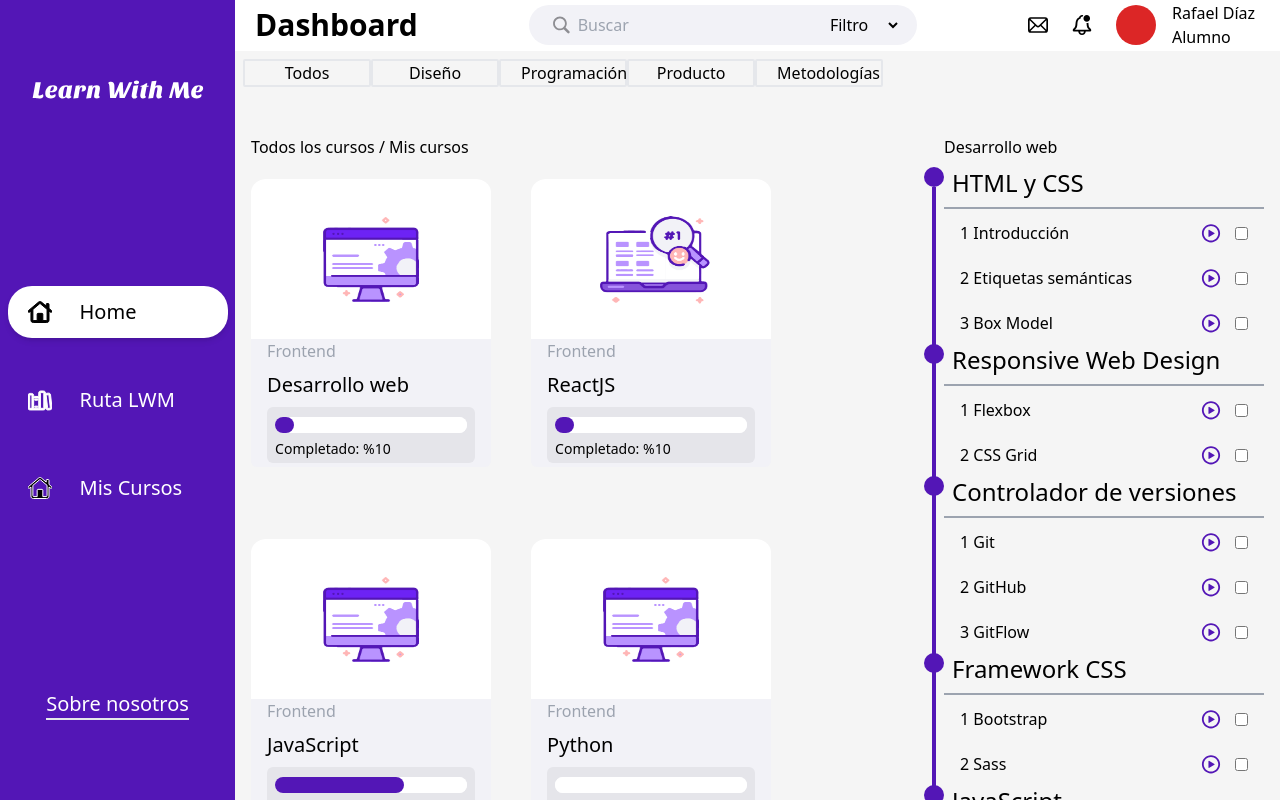
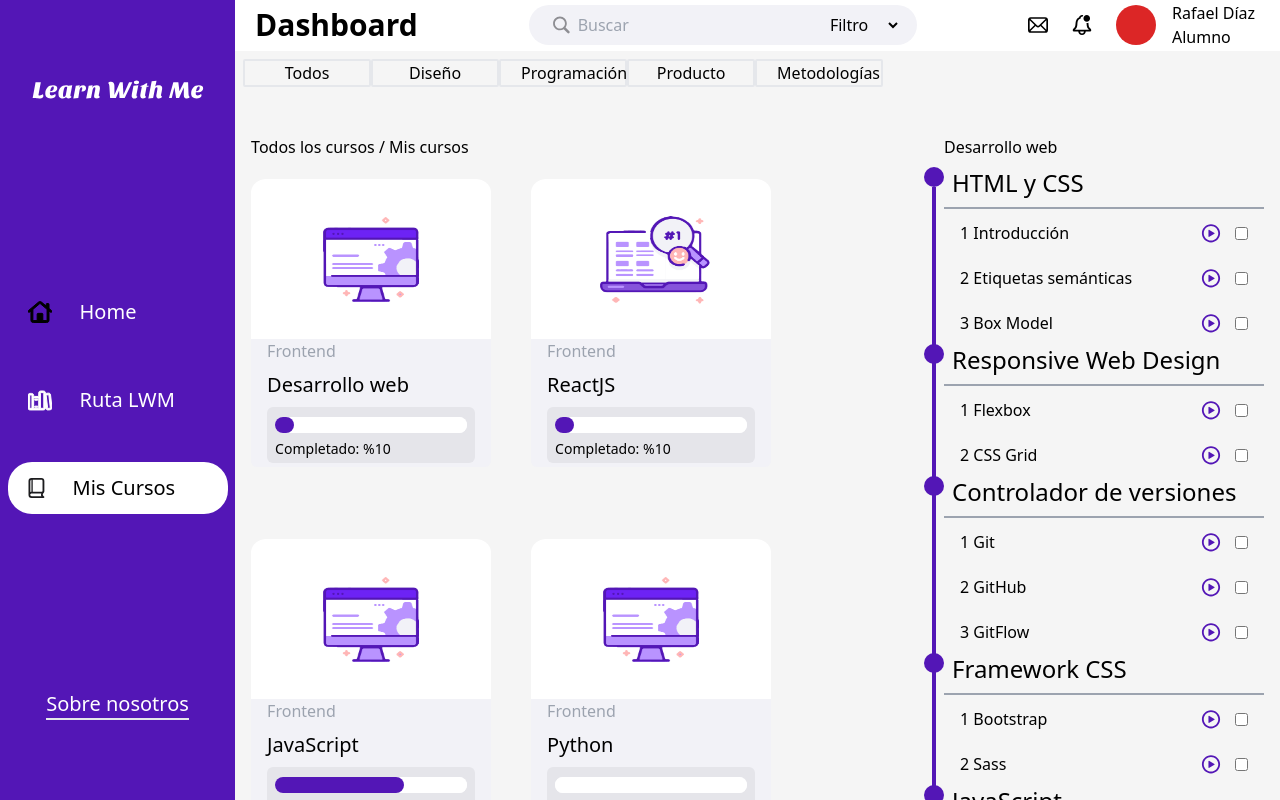
Before and after one commit to No-Country/c13-19-m-java-react-front, a Next.js app: page /pages/dashboard/sections/courses in a window 1280 px wide. Built offline with nearby package versions, Linux system fonts and the light colour scheme; a web font is replaced by a local one.

Commit message:
add route pages

```diff
--- a/src/app/components/CarrouselCard.tsx
+++ b/src/app/components/CarrouselCard.tsx
@@ -1,8 +1,7 @@
 import Image from "next/image";
 import "tailwindcss/tailwind.css";
 import "daisyui/dist/full.css";
-
-<<<<<<< Updated upstream
+import Link from "next/link";
 interface CarrouselCard {
   source: string;
   tittle: string;
@@ -16,9 +15,6 @@ const CarrouselCard: React.FC<CarrouselCard> = ({
   children,
   itemNum
 }) => {
-=======
-export default function CarrouselCard({ source, tittle, children, itemNum }: any) {
->>>>>>> Stashed changes
   const numItem = `item${itemNum}`;
 
   const styles = (num: number) => {
@@ -59,7 +55,7 @@ export default function CarrouselCard({ source, tittle, children, itemNum }: any
           <a href="#item3" className={styles(3)}></a>
         </div>
         <div className="flex justify-between mt-10 max-2xl:mt-4 max-sm:justify-around">
-          <button className=" text-white py-1 px-7 rounded-lg">Saltar</button>
+          <Link href='/pages/introtest' className=" text-white py-1 px-7 rounded-lg">Saltar</Link>
           <a
             href={goTo}
             className="bg-[#272727] text-white py-1 px-7 rounded-lg max-sm:bg-transparent max-sm:border-2 max-sm:py-3 max-sm:rounded-2xl"
--- a/src/app/components/SidebarOption.tsx
+++ b/src/app/components/SidebarOption.tsx
@@ -1,16 +1,25 @@
-import React from "react"
+'use client'
+
 import Link from "next/link"
+import { usePathname } from "next/navigation"
+
+
+
 
 type SidebarProps = {
     icon: React.ReactNode,
     title: string,
-    isSelect: boolean
+    pathname: string
 }
-const SidebarOption = ({ icon, title, isSelect }: SidebarProps) => {
+const SidebarOption = ({ icon, title, pathname }: SidebarProps) => {
+
+
+    const path = usePathname()
+
     return (
-        <Link href='' className={`py-3  px-5 rounded-3xl flex items-center gap-7 max-w-[220px] w-full ${isSelect ? 'bg-white shadow-md' : 'bg-transparent'}`}>
+        <Link href={pathname} className={`py-3  px-5 rounded-3xl flex items-center gap-7 max-w-[220px] w-full ${path === pathname ? 'bg-white text-black' : 'bg-transparent text-white'} `}>
             {icon}
-            <span className={`${isSelect ? 'text-black' : 'text-white'} text-xl`}>{title}</span>
+            <span className={` text-xl`}>{title}</span>
         </Link>
     )
 }
--- /dev/null
+++ b/src/app/icons/CoursesIcon.tsx
@@ -0,0 +1,23 @@
+import React from "react";
+
+type IconProps = {
+    isSelect: boolean;
+};
+const CoursesIcon = ({ isSelect }: IconProps) => {
+    return (
+        <svg
+            width="17"
+            height="20"
+            viewBox="0 0 17 20"
+            fill="none"
+            xmlns="http://www.w3.org/2000/svg"
+        >
+            <path
+                d="M3.49169 20H15.5046C15.994 20 16.3726 19.6214 16.3726 19.132C16.3726 18.7165 16.0863 18.4118 15.7355 18.2456C14.5997 17.7378 14.3781 16.1681 15.5323 15.0693C16.0032 14.6537 16.3633 14.1921 16.3633 13.2595V3.03786C16.3633 1.0434 15.3384 0 13.3532 0H3.51016C1.53416 0 0.5 1.03416 0.5 3.03786V16.9898C0.5 18.9658 1.53416 20 3.49169 20ZM13.187 1.83749C14.0826 1.83749 14.5259 2.3084 14.5259 3.15789V12.9732C14.5259 13.4257 14.2673 13.675 13.8056 13.675H4.73823V1.83749H13.187ZM2.33749 13.9982V3.15789C2.33749 2.39151 2.6976 1.93906 3.42705 1.85596V13.6842C3.01154 13.7211 2.65143 13.8319 2.33749 13.9982ZM3.741 18.2641C2.753 18.2641 2.23592 17.7008 2.23592 16.8329C2.23592 15.9926 2.82687 15.4109 3.80563 15.4109H13.0208C13.1223 15.4109 13.2239 15.4017 13.3163 15.3832C12.8546 16.362 12.91 17.4238 13.4086 18.2641H3.741Z"
+                fill="#1C1C1E"
+            />
+        </svg>
+    );
+};
+
+export default CoursesIcon;
--- a/src/app/pages/dashboard/layout.tsx
+++ b/src/app/pages/dashboard/layout.tsx
@@ -11,6 +11,7 @@ import BooksIcon from "@/app/icons/BooksIcon";
 import BookIcon from "@/app/icons/BookIcon";
 import Profile from "@/app/icons/Profile";
 import Link from "next/link";
+import CoursesIcon from "@/app/icons/CoursesIcon";
 
 const DashboradLayout = ({ children }: { children: React.ReactNode }) => {
     return (
@@ -19,9 +20,9 @@ const DashboradLayout = ({ children }: { children: React.ReactNode }) => {
                 <div className="absolute top-20">
                     <LearnWithMe />
                 </div>
-                <SidebarOption icon={<HomeIcon isSelect={true} />} title="Home" isSelect={true} />
-                <SidebarOption icon={<BooksIcon isSelect={false} />} title="Ruta LWM" isSelect={false} />
-                <SidebarOption icon={<HomeIcon isSelect={false} />} title="Mis Cursos" isSelect={false} />
+                <SidebarOption icon={<HomeIcon isSelect={true} />} title="Home" pathname="/pages/dashboard/sections/home" />
+                <SidebarOption icon={<BooksIcon isSelect={false} />} title="Ruta LWM" pathname="/pages/dashboard/sections/ruta" />
+                <SidebarOption icon={<CoursesIcon isSelect={false} />} title="Mis Cursos" pathname="/pages/dashboard/sections/courses" />
                 <Link href='/pages/aboutus' className="absolute bottom-20 text-xl text-white border-b-2">
                     Sobre nosotros
                 </Link>
--- a/src/app/pages/splash/page.tsx
+++ b/src/app/pages/splash/page.tsx
@@ -12,7 +12,7 @@ export default function Splash() {
     // Establecer un temporizador para redirigir después de 5 segundos (5000 milisegundos)
     const redirectTimer = setTimeout(() => {
       // Redirigir a la página deseada después de 5 segundos
-      window.location.href = "/pages/login";
+      window.location.href = "/pages/carrousel";
     }, 5000);
 
     // Limpieza del temporizador en caso de que el componente se desmonte antes de que se complete
```
Also changed, not shown: public/book.closed.svg (added).
